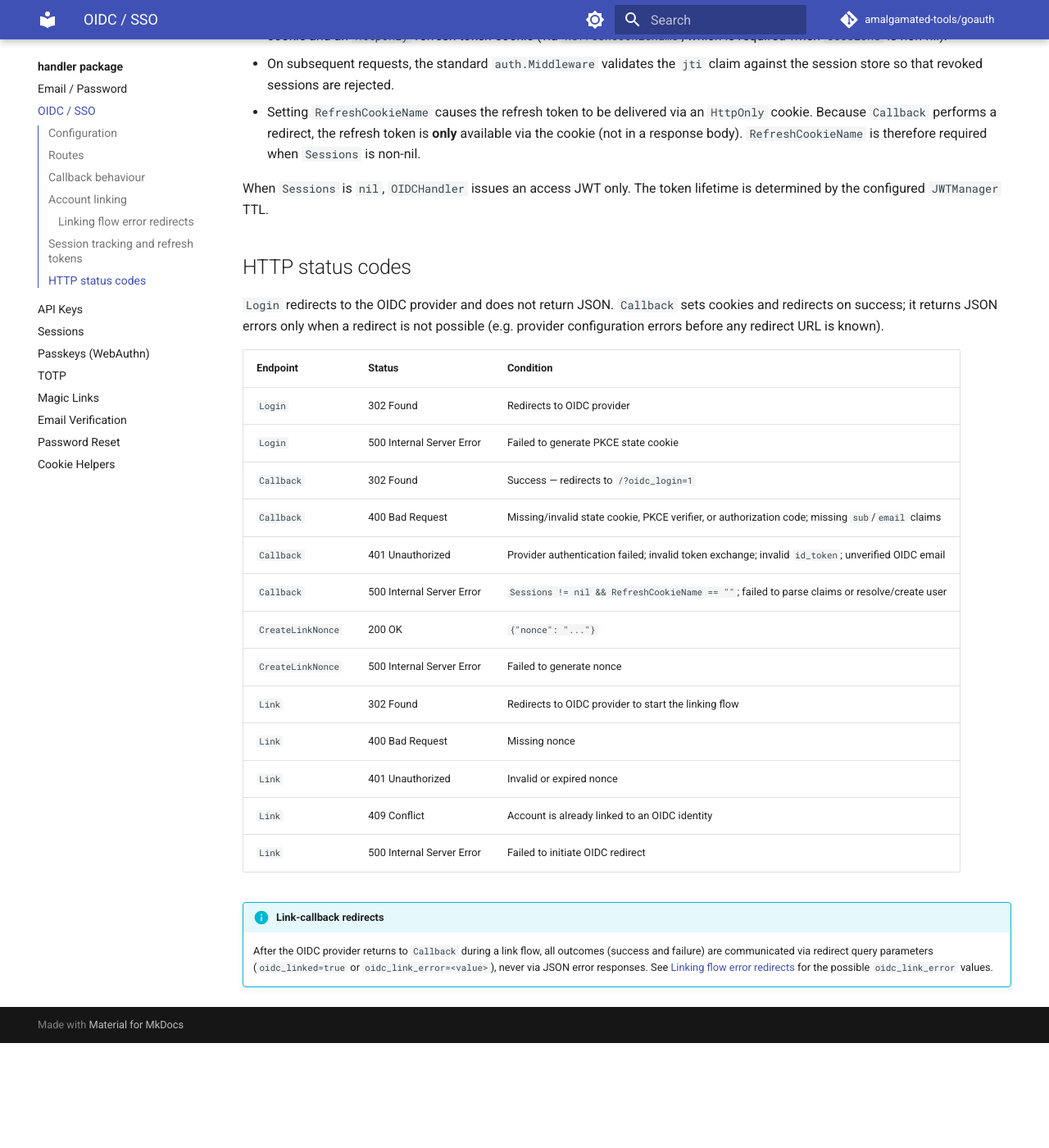
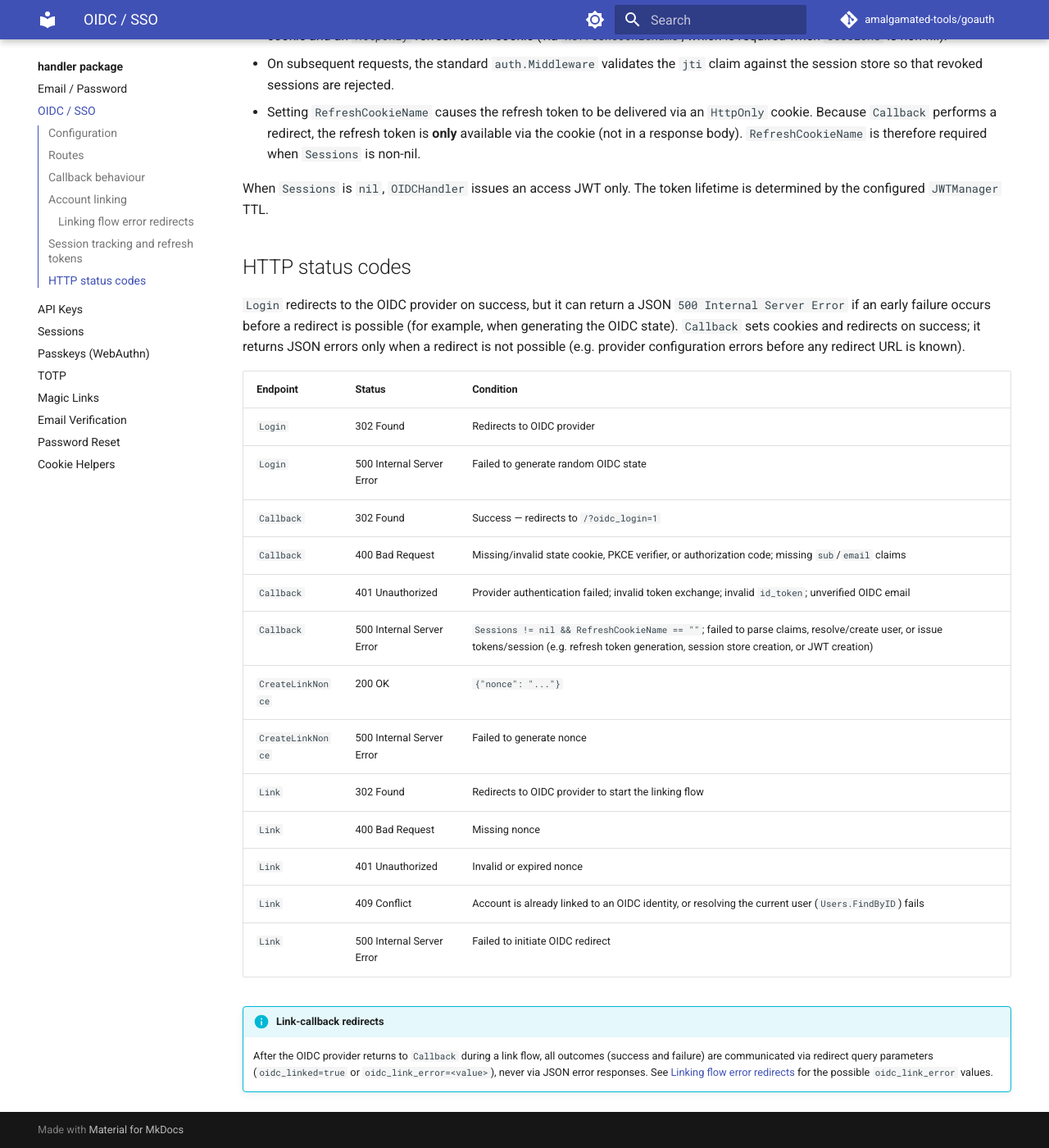
Before and after one commit to amalgamated-tools/goauth, an MkDocs documentation site: the page built from docs/handler/oidc.md, in a window 1280 px wide and 1400 px high, scrolled down 2302 px. Shown: the whole window at 82% size. Built offline with MkDocs 1.6.1 and Material for MkDocs 9.7.7, drawn with Linux system fonts in a browser that asks for light colours; comment, search, counter and statistics services are not loaded; before the commit the page ends 3574 px from its top, so only the background shows below that.

Commit message:
docs(handler): fix inaccurate HTTP status code conditions in handler tables
- api-keys: Create 500 covers key generation failure, not just store failure
- email-verification: VerifyEmail 500 covers both ConsumeEmailVerification and SetEmailVerified failures
- oidc: clarify Login can return JSON 500 before redirect; fix Login 500 description (random state, not PKCE cookie); expand Callback 500 to include token/session issuance failures; fix Link 409 to include FindByID failures
- passkeys: FinishRegistration 500 covers user fetch, credential list, marshal, and store failures
- password-reset: ResetPassword 500 covers bcrypt hashing failure in addition to store failures
- totp: normalize Enroll and Verify status to "200 OK"; Verify 500 covers TOTP validation errors in addition to store failures

```diff
--- a/docs/handler/oidc.md
+++ b/docs/handler/oidc.md
@@ -78,22 +78,22 @@ When `Sessions` is `nil`, `OIDCHandler` issues an access JWT only. The token lif
 
 ## HTTP status codes
 
-`Login` redirects to the OIDC provider and does not return JSON. `Callback` sets cookies and redirects on success; it returns JSON errors only when a redirect is not possible (e.g. provider configuration errors before any redirect URL is known).
+`Login` redirects to the OIDC provider on success, but it can return a JSON `500 Internal Server Error` if an early failure occurs before a redirect is possible (for example, when generating the OIDC state). `Callback` sets cookies and redirects on success; it returns JSON errors only when a redirect is not possible (e.g. provider configuration errors before any redirect URL is known).
 
 | Endpoint | Status | Condition |
 |---|---|---|
 | `Login` | 302 Found | Redirects to OIDC provider |
-| `Login` | 500 Internal Server Error | Failed to generate PKCE state cookie |
+| `Login` | 500 Internal Server Error | Failed to generate random OIDC state |
 | `Callback` | 302 Found | Success — redirects to `/?oidc_login=1` |
 | `Callback` | 400 Bad Request | Missing/invalid state cookie, PKCE verifier, or authorization code; missing `sub`/`email` claims |
 | `Callback` | 401 Unauthorized | Provider authentication failed; invalid token exchange; invalid `id_token`; unverified OIDC email |
-| `Callback` | 500 Internal Server Error | `Sessions != nil && RefreshCookieName == ""`; failed to parse claims or resolve/create user |
+| `Callback` | 500 Internal Server Error | `Sessions != nil && RefreshCookieName == ""`; failed to parse claims, resolve/create user, or issue tokens/session (e.g. refresh token generation, session store creation, or JWT creation) |
 | `CreateLinkNonce` | 200 OK | `{"nonce": "..."}` |
 | `CreateLinkNonce` | 500 Internal Server Error | Failed to generate nonce |
 | `Link` | 302 Found | Redirects to OIDC provider to start the linking flow |
 | `Link` | 400 Bad Request | Missing nonce |
 | `Link` | 401 Unauthorized | Invalid or expired nonce |
-| `Link` | 409 Conflict | Account is already linked to an OIDC identity |
+| `Link` | 409 Conflict | Account is already linked to an OIDC identity, or resolving the current user (`Users.FindByID`) fails |
 | `Link` | 500 Internal Server Error | Failed to initiate OIDC redirect |
 
 !!! info "Link-callback redirects"
```
Also changed, not shown: docs/handler/api-keys.md (+1 -1 lines), docs/handler/email-verification.md (+1 -1 lines), docs/handler/passkeys.md (+1 -1 lines), docs/handler/password-reset.md (+1 -1 lines), docs/handler/totp.md (+2 -2 lines).
